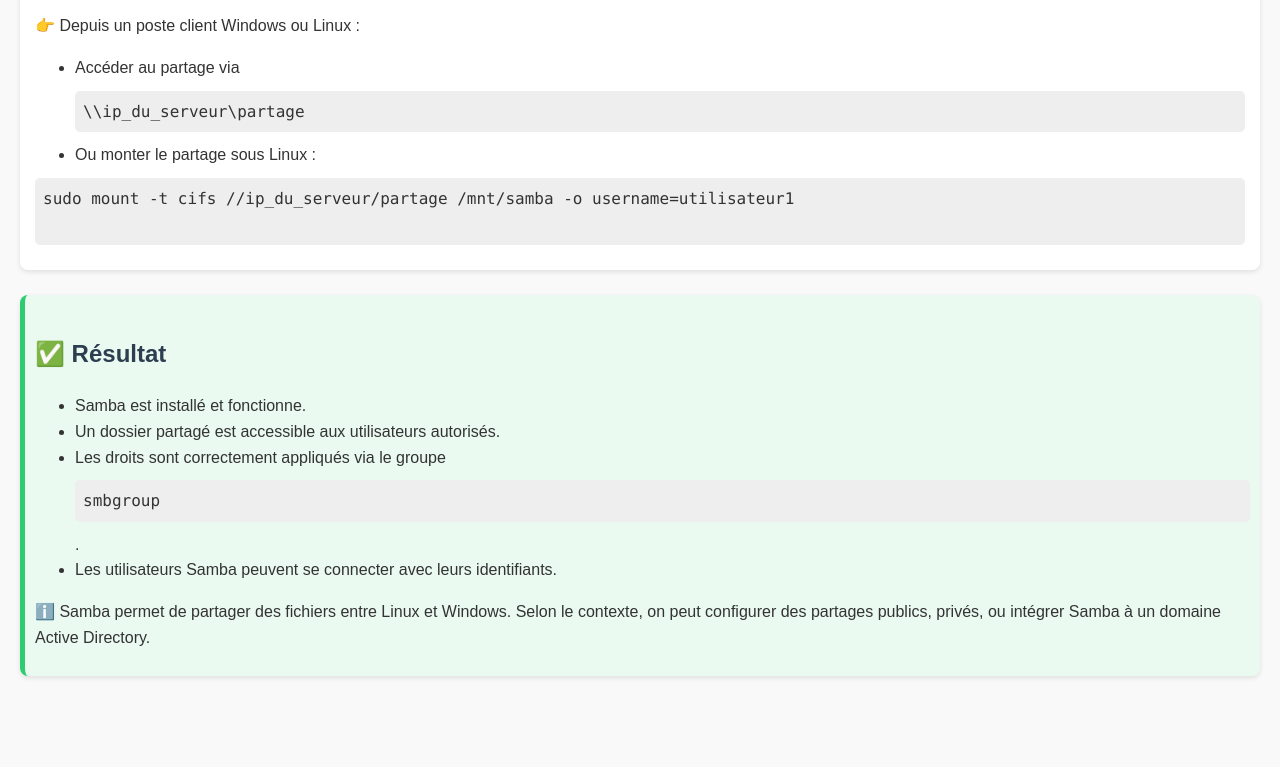
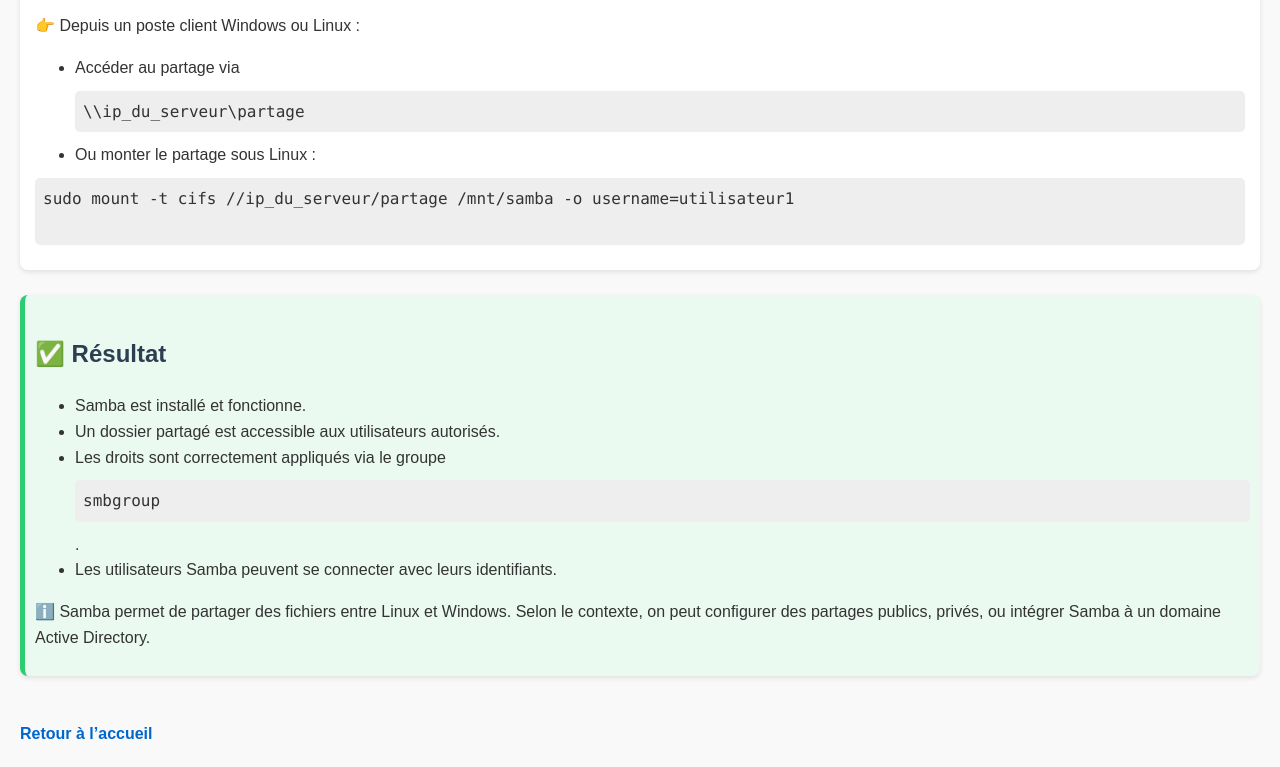
Before and after one commit to cachalo42/revision-tssr, a plain HTML site: page server-SAMBA.html in a window 1280 px wide. Shown: the part 2005-2772 px from the top of the page. Before the commit the page ends 2706 px from the top, so only its background shows below. Drawn offline with Linux system fonts and the light colour scheme.

Commit message:
Update server-SAMBA.html

```diff
--- a/server-SAMBA.html
+++ b/server-SAMBA.html
@@ -126,5 +126,6 @@ sudo mount -t cifs //ip_du_serveur/partage /mnt/samba -o username=utilisateur1
         <p>ℹ️ Samba permet de partager des fichiers entre Linux et Windows. Selon le contexte, on peut configurer des partages publics, privés, ou intégrer Samba à un domaine Active Directory.</p>
     </section>
 
+    <a href="index.html">Retour à l’accueil</a>
 </body>
 </html>
```
